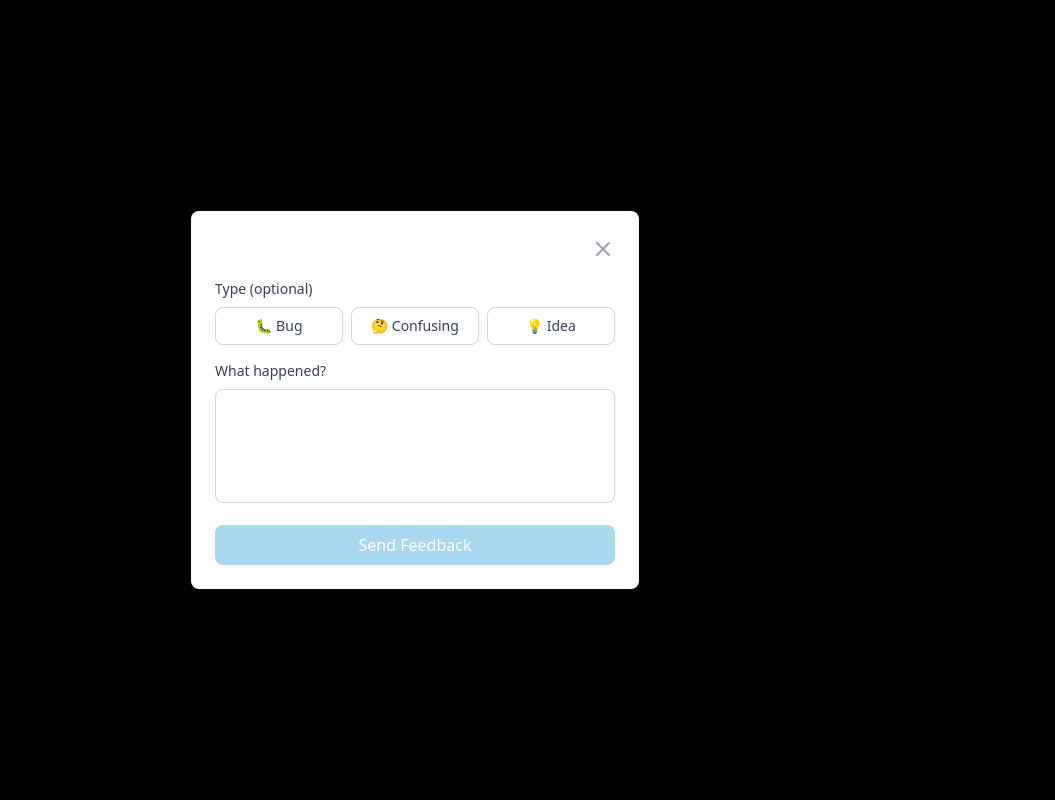
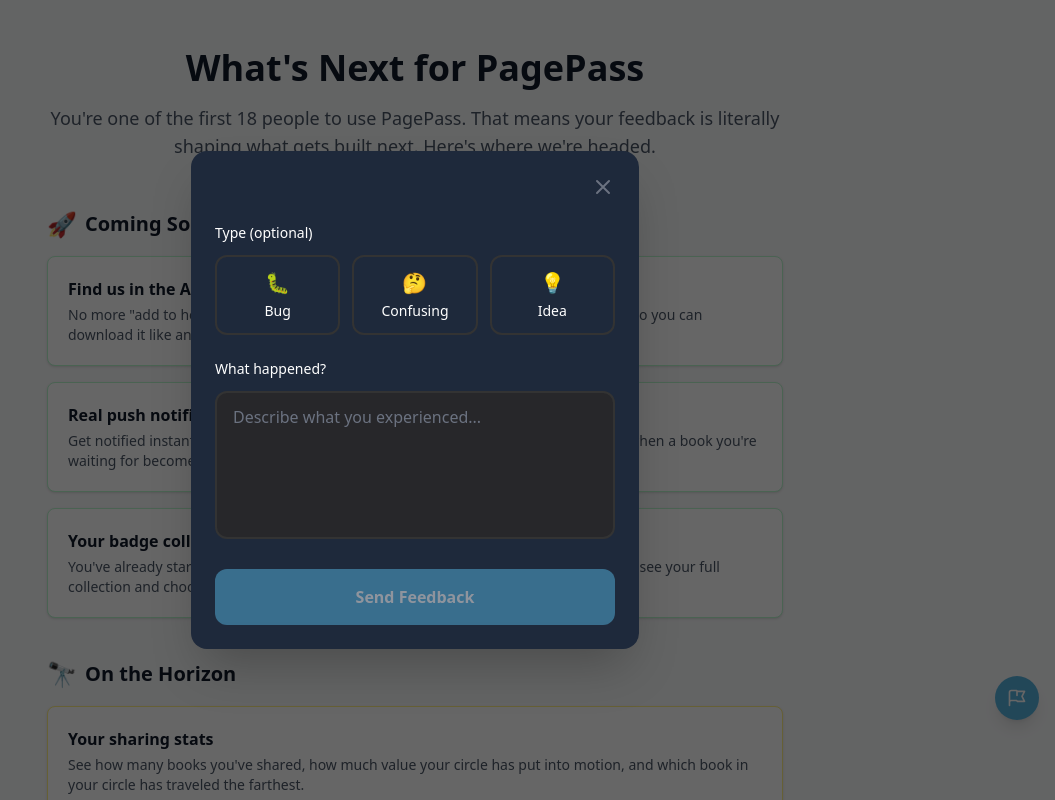
Before and after one commit to lwn2018/book-circles, a Next.js app: page /roadmap in a window 1280 px wide. Both pictures are taken after a click on the button "Report issue". Shown: the top 800 px of the page, without its empty margins (225-1280 px from the left). Built offline with nearby package versions, Linux system fonts and the light colour scheme; no server answers.

Commit message:
feat: dark theme for feedback popup
- Dark modal background (#1E293B)
- Type selection cards with emoji icons
- Dark textarea with proper styling
- Blue submit button
- Success checkmark animation
- Matches Jay's design language

```diff
--- a/app/components/BetaFeedbackButton.tsx
+++ b/app/components/BetaFeedbackButton.tsx
@@ -15,13 +15,11 @@ export default function BetaFeedbackButton() {
 
   const handleSubmit = async (e: React.FormEvent) => {
     e.preventDefault()
-
     if (!feedbackText.trim()) return
 
     setLoading(true)
 
     try {
-      // Get current user
       const { data: { user } } = await supabase.auth.getUser()
 
       if (!user) {
@@ -30,38 +28,26 @@ export default function BetaFeedbackButton() {
         return
       }
 
-      // Capture context
-      const pageUrl = window.location.href
-      const currentPath = pathname
-      const deviceInfo = navigator.userAgent
-      const screenSize = `${window.innerWidth}x${window.innerHeight}`
-      const appVersion = process.env.NEXT_PUBLIC_APP_VERSION || process.env.VERCEL_GIT_COMMIT_SHA || 'unknown'
-
-      // Submit feedback
       const response = await fetch('/api/beta-feedback', {
         method: 'POST',
         headers: { 'Content-Type': 'application/json' },
         body: JSON.stringify({
-          page_url: pageUrl,
-          current_path: currentPath,
-          device_info: deviceInfo,
-          screen_size: screenSize,
-          app_version: appVersion,
+          page_url: window.location.href,
+          current_path: pathname,
+          device_info: navigator.userAgent,
+          screen_size: `${window.innerWidth}x${window.innerHeight}`,
+          app_version: process.env.NEXT_PUBLIC_APP_VERSION || 'unknown',
           feedback_type: feedbackType,
           feedback_text: feedbackText.trim()
         })
       })
 
-      if (!response.ok) {
-        throw new Error('Failed to submit feedback')
-      }
+      if (!response.ok) throw new Error('Failed to submit feedback')
 
-      // Show confirmation
       setShowConfirmation(true)
       setFeedbackText('')
       setFeedbackType(null)
 
-      // Close after 2 seconds
       setTimeout(() => {
         setShowConfirmation(false)
         setIsOpen(false)
@@ -77,55 +63,43 @@ export default function BetaFeedbackButton() {
 
   return (
     <>
-      {/* Feedback Button - Bottom Right */}
+      {/* Feedback Button */}
       <button
         onClick={() => setIsOpen(true)}
-        className="fixed bottom-20 right-4 z-40 bg-[#55B2DE] text-white p-3 rounded-full shadow-lg hover:bg-[#4A9FCB] active:bg-blue-800 transition"
+        className="fixed bottom-20 right-4 z-40 bg-[#55B2DE] text-white p-3 rounded-full shadow-lg hover:bg-[#4A9FCB] active:scale-95 transition"
         aria-label="Report issue"
       >
-        <svg
-          className="w-5 h-5"
-          fill="none"
-          stroke="currentColor"
-          viewBox="0 0 24 24"
-        >
-          <path
-            strokeLinecap="round"
-            strokeLinejoin="round"
-            strokeWidth={2}
-            d="M3 21v-4m0 0V5a2 2 0 012-2h6.5l1 1H21l-3 6 3 6h-8.5l-1-1H5a2 2 0 00-2 2zm9-13.5V9"
-          />
+        <svg className="w-5 h-5" fill="none" stroke="currentColor" viewBox="0 0 24 24">
+          <path strokeLinecap="round" strokeLinejoin="round" strokeWidth={2} d="M3 21v-4m0 0V5a2 2 0 012-2h6.5l1 1H21l-3 6 3 6h-8.5l-1-1H5a2 2 0 00-2 2zm9-13.5V9" />
         </svg>
       </button>
 
-      {/* Feedback Overlay */}
+      {/* Overlay */}
       {isOpen && (
         <>
-          {/* Backdrop */}
-          <div
-            className="fixed inset-0 bg-black bg-opacity-50 z-50"
-            onClick={() => setIsOpen(false)}
-          />
+          <div className="fixed inset-0 bg-black/60 z-50" onClick={() => setIsOpen(false)} />
 
-          {/* Feedback Form */}
           <div className="fixed inset-x-4 top-1/2 -translate-y-1/2 z-50 max-w-md mx-auto">
-            <div className="bg-white rounded-lg shadow-2xl p-6">
+            <div className="bg-[#1E293B] rounded-2xl shadow-2xl p-6">
               {showConfirmation ? (
                 <div className="text-center py-8">
-                  <div className="text-5xl mb-3">✓</div>
-                  <p className="text-lg font-medium text-gray-900">
+                  <div className="w-16 h-16 bg-[#55B2DE]/20 rounded-full flex items-center justify-center mx-auto mb-4">
+                    <svg className="w-8 h-8 text-[#55B2DE]" fill="none" stroke="currentColor" viewBox="0 0 24 24">
+                      <path strokeLinecap="round" strokeLinejoin="round" strokeWidth={2} d="M5 13l4 4L19 7" />
+                    </svg>
+                  </div>
+                  <p className="text-lg font-medium text-white">
                     Thanks — the PagePass team will see this.
                   </p>
                 </div>
               ) : (
-                <form onSubmit={handleSubmit} className="space-y-4">
-                  {/* Header */}
-                  <div className="flex items-center justify-between mb-4">
-                    <h3 className="text-lg font-semibold">Send Feedback</h3>
+                <form onSubmit={handleSubmit} className="space-y-6">
+                  {/* Close Button */}
+                  <div className="flex justify-end">
                     <button
                       type="button"
                       onClick={() => setIsOpen(false)}
-                      className="text-gray-400 hover:text-gray-600"
+                      className="text-[#6B7280] hover:text-white transition-colors"
                     >
                       <svg className="w-6 h-6" fill="none" stroke="currentColor" viewBox="0 0 24 24">
                         <path strokeLinecap="round" strokeLinejoin="round" strokeWidth={2} d="M6 18L18 6M6 6l12 12" />
@@ -133,24 +107,27 @@ export default function BetaFeedbackButton() {
                     </button>
                   </div>
 
-                  {/* Feedback Type Toggle (optional) */}
+                  {/* Type Selection */}
                   <div>
-                    <label className="block text-sm font-medium text-gray-700 mb-2">
+                    <label className="block text-sm font-medium text-white mb-3">
                       Type (optional)
                     </label>
-                    <div className="flex gap-2">
+                    <div className="grid grid-cols-3 gap-3">
                       {(['bug', 'confusing', 'idea'] as const).map((type) => (
                         <button
                           key={type}
                           type="button"
                           onClick={() => setFeedbackType(feedbackType === type ? null : type)}
-                          className={`flex-1 px-3 py-2 text-sm rounded-lg border transition ${
+                          className={`flex flex-col items-center gap-1 px-4 py-3 rounded-xl border-2 transition ${
                             feedbackType === type
-                              ? 'bg-[#55B2DE] text-white border-[#55B2DE]'
-                              : 'bg-white text-gray-700 border-gray-300 hover:bg-gray-50'
+                              ? 'border-[#55B2DE] bg-[#55B2DE]/10'
+                              : 'border-[#333] hover:border-[#55B2DE]/50'
                           }`}
                         >
-                          {type === 'bug' ? '🐛 Bug' : type === 'confusing' ? '🤔 Confusing' : '💡 Idea'}
+                          <span className="text-xl">
+                            {type === 'bug' ? '🐛' : type === 'confusing' ? '🤔' : '💡'}
+                          </span>
+                          <span className="text-sm text-white capitalize">{type}</span>
                         </button>
                       ))}
                     </div>
@@ -158,14 +135,14 @@ export default function BetaFeedbackButton() {
 
                   {/* Feedback Text */}
                   <div>
-                    <label className="block text-sm font-medium text-gray-700 mb-2">
+                    <label className="block text-sm font-medium text-white mb-3">
                       What happened?
                     </label>
                     <textarea
                       value={feedbackText}
                       onChange={(e) => setFeedbackText(e.target.value)}
-                      className="w-full px-3 py-2 border border-gray-300 rounded-lg focus:ring-2 focus:ring-[#55B2DE] focus:border-transparent resize-none"
-                      rows={4}
+                      className="w-full px-4 py-3 bg-[#27272A] border-2 border-[#333] rounded-xl text-white placeholder-[#6B7280] focus:outline-none focus:ring-2 focus:ring-[#55B2DE] focus:border-transparent resize-none"
+                      rows={5}
                       placeholder="Describe what you experienced..."
                       required
                     />
@@ -175,7 +152,7 @@ export default function BetaFeedbackButton() {
                   <button
                     type="submit"
                     disabled={loading || !feedbackText.trim()}
-                    className="w-full px-4 py-2 bg-[#55B2DE] text-white rounded-lg hover:bg-[#4A9FCB] disabled:opacity-50 disabled:cursor-not-allowed transition"
+                    className="w-full py-4 bg-[#55B2DE] text-white rounded-xl font-semibold hover:bg-[#4A9FCB] disabled:opacity-50 disabled:cursor-not-allowed transition-colors"
                   >
                     {loading ? 'Sending...' : 'Send Feedback'}
                   </button>
```
